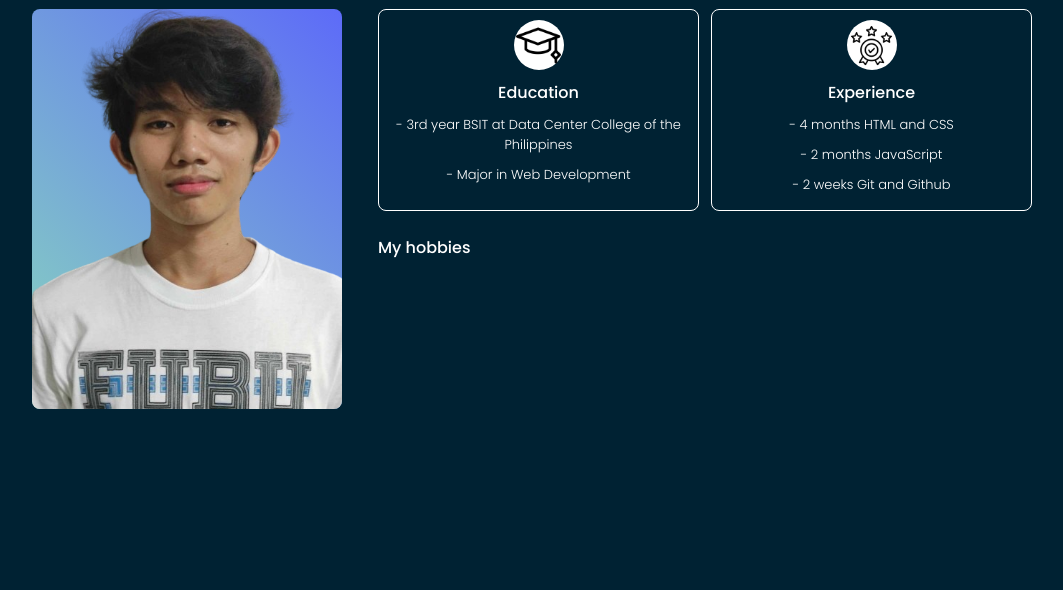
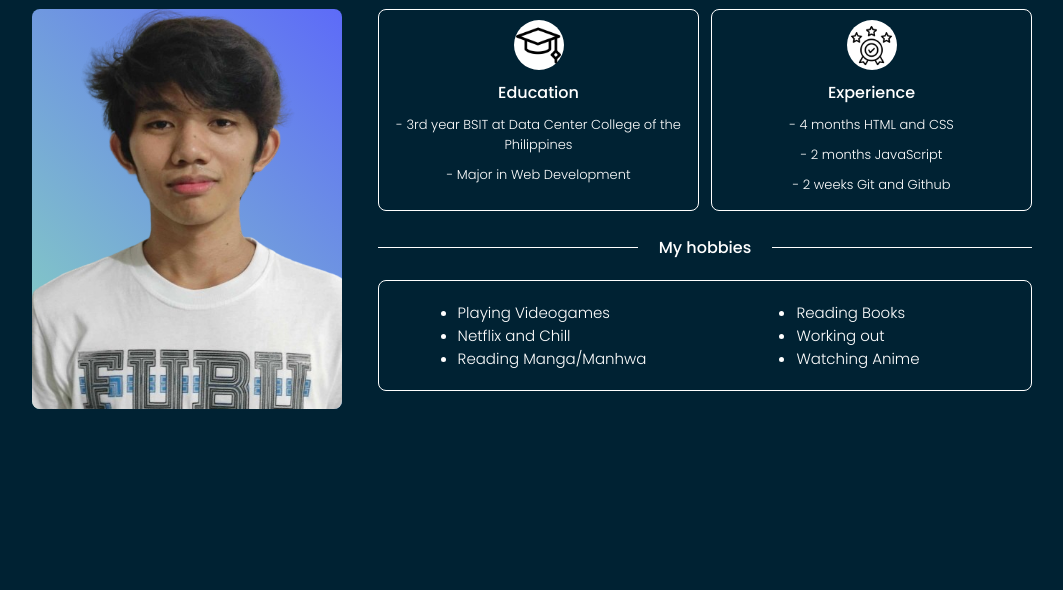
Before and after one commit to BSIT-Web-Programming-2024/Marquez-Server, a PHP site: page / in a window 1280 px wide. Shown: the part 1000-1590 px from the top of the page, without its empty margins (108-1171 px from the left). Run offline with PHP 8.4, Linux system fonts and the light colour scheme.

Commit message:
modified about section, added my hobbies

```diff
--- a/index.html
+++ b/index.html
@@ -105,13 +105,27 @@
             </div>
 
             <div class="my-hobbies-container">
+              <span class="left-line-hobbies"></span>
               <p class="my-hobbies">
                 My hobbies
               </p>
-              <span></span>
+              <span class="right-line-hobbies"></span>
             </div>
-            <div class="hobbies-icon-container">
-
+            <div class="hobbies-list-container">
+              <div class="section1">
+                <ul>
+                  <li>Playing Videogames</li>
+                  <li>Netflix and Chill</li>
+                  <li>Reading Manga/Manhwa</li>
+                </ul>
+              </div>
+              <div class="section2">
+                <ul>
+                  <li>Reading Books</li>
+                  <li>Working out</li>
+                  <li>Watching Anime</li>
+                </ul>
+              </div>
             </div>
           </div>
 
--- a/style.css
+++ b/style.css
@@ -342,9 +342,52 @@ body {
 
 .my-hobbies-container {
   margin-top: 24px;
+  position: relative;
+  display: flex;
+  justify-content: center;
+  align-items: center;
+}
+
+.left-line-hobbies {
+  position: absolute;
+  background-color: rgb(255, 255, 255);
+  height: 1px;
+  left: 0;
+  width: 260px;
+}
+
+.right-line-hobbies {
+  position: absolute;
+  background-color: rgb(255, 255, 255);
+  height: 1px;
+  right: 0;
+  width: 260px;
 }
 
 .my-hobbies {
   font-size: 16px;
   font-weight: 500;
 }
+
+.hobbies-list-container {
+  border: 1px solid rgb(255, 255, 255);
+  border-radius: 8px;
+  display: flex;
+  justify-content: space-between;
+  align-items: center;
+  padding: 20px;
+  margin-top: 20px;
+}
+
+.section1,
+.section2 {
+  flex: 1;
+  display: flex;
+  justify-content: center;
+}
+
+.section1 li,
+.section2 li {
+  font-size: 15px;
+  font-weight: 300;
+}
```
